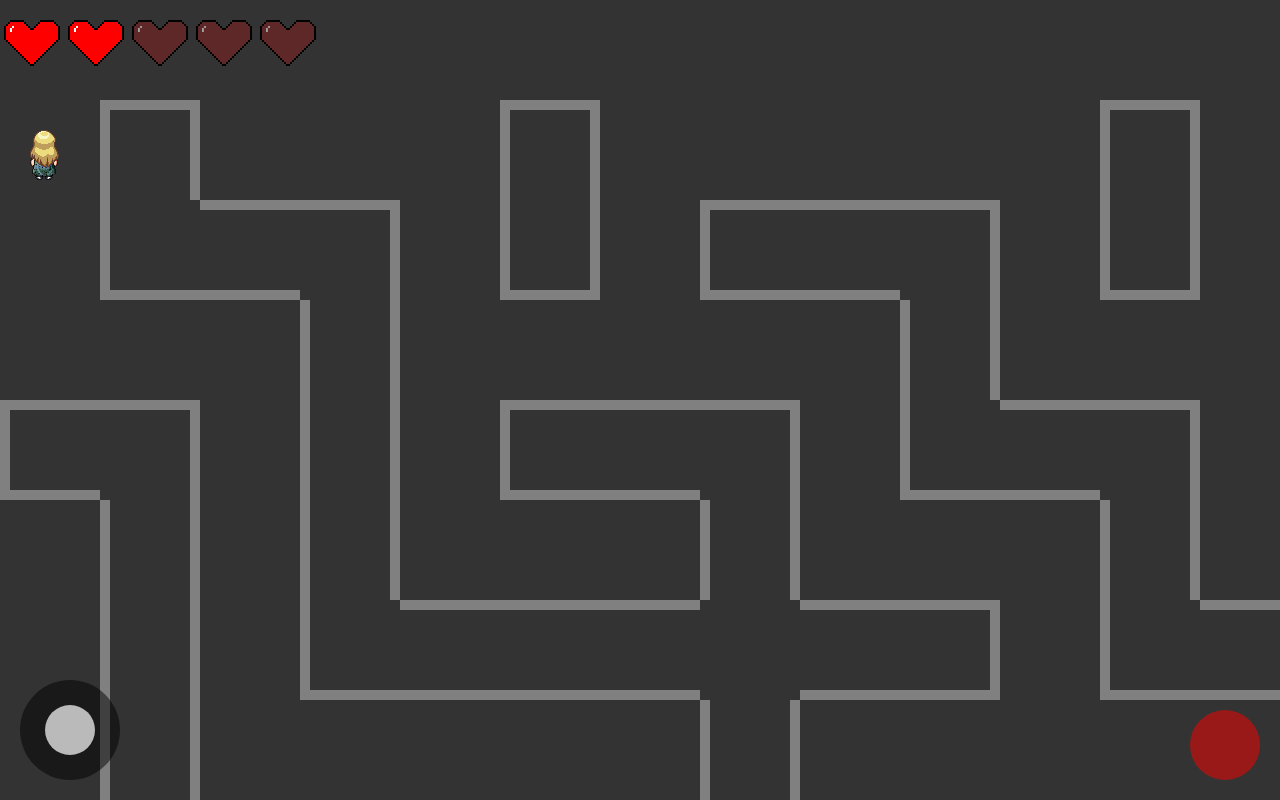
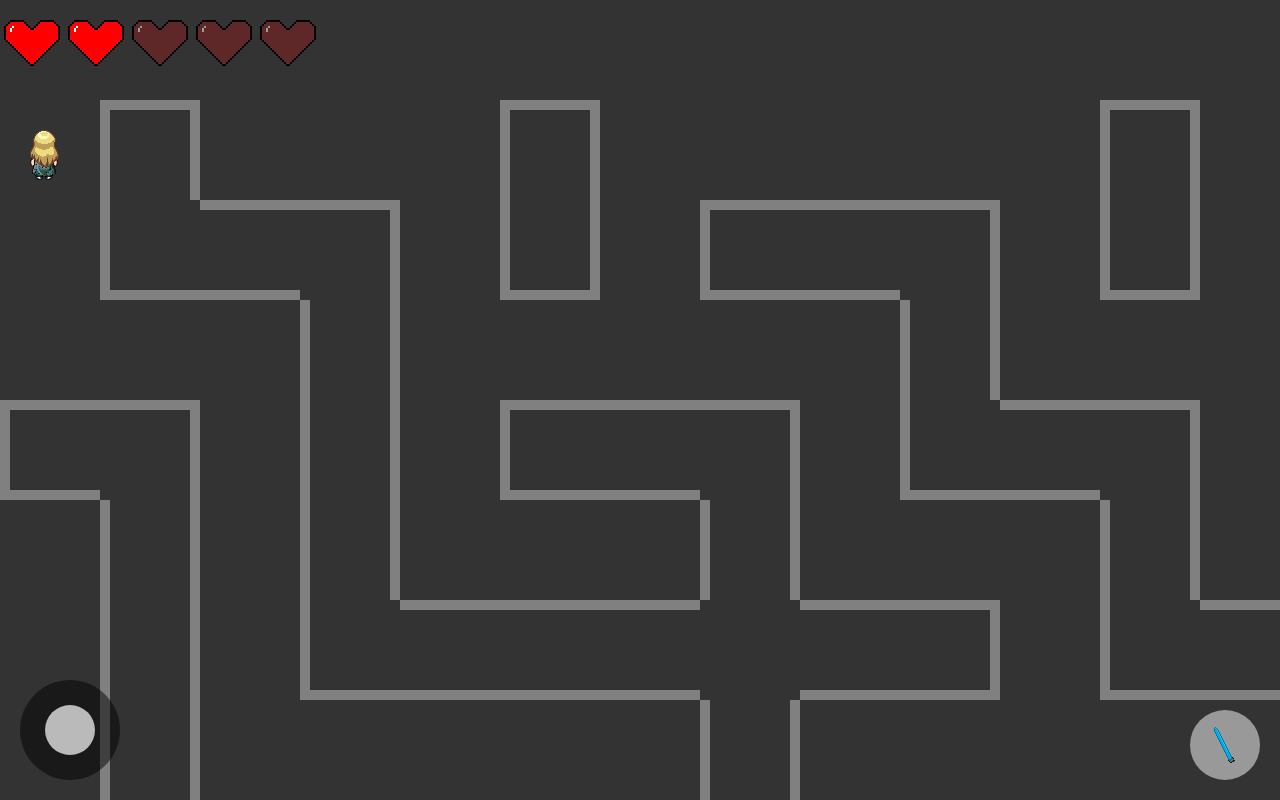
Before and after one commit to rtcoder/Echoes-of-Aetheria, a plain HTML site: page index.html in a window 1280 px wide. Drawn offline with Linux system fonts and the light colour scheme.

Commit message:
sword assets

```diff
--- a/index.html
+++ b/index.html
@@ -13,7 +13,9 @@
   <div id="joystick">
     <div id="joystick-handle"></div>
   </div>
-  <div id="action-button"></div>
+  <div id="action-button">
+    <img src="./src/assets/img/sword/blue.png" alt="">
+  </div>
 </div>
 
 <script src="src/js/main.js" type="module"></script>
--- a/src/css/touch-controls.css
+++ b/src/css/touch-controls.css
@@ -38,7 +38,10 @@
     bottom: 20px;
     width: 70px;
     height: 70px;
-    background: rgba(255, 0, 0, 0.5);
+    background: rgba(255, 255, 255, 0.5);
     border-radius: 50%;
     touch-action: none;
+    display: flex;
+    justify-content: center;
+    align-items: center;
 }
--- a/src/js/assets.js
+++ b/src/js/assets.js
@@ -6,6 +6,10 @@ export const Assets = {
     img: {
         heart_full: new Image(),
         heart_empty: new Image(),
+        sword: {
+            red: new Image(),
+            blue: new Image(),
+        },
         player: {
             walk: {
                 up: {
```
Also changed, not shown: src/assets/img/sword/blue.png (added), src/assets/img/sword/red.png (added).
